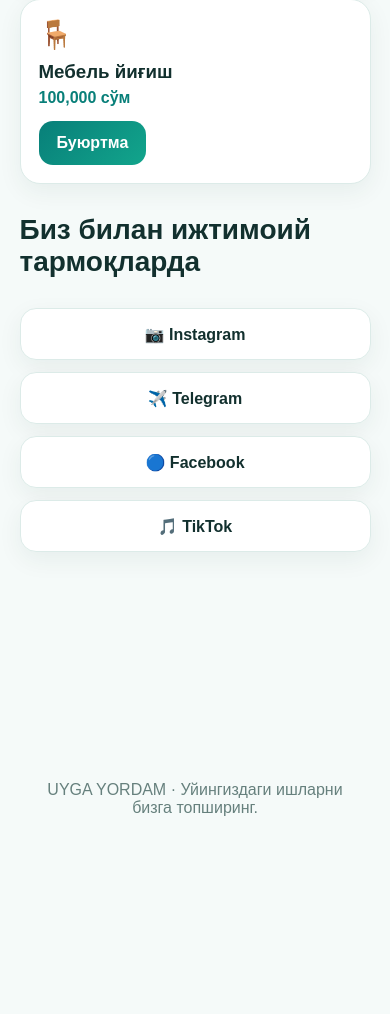
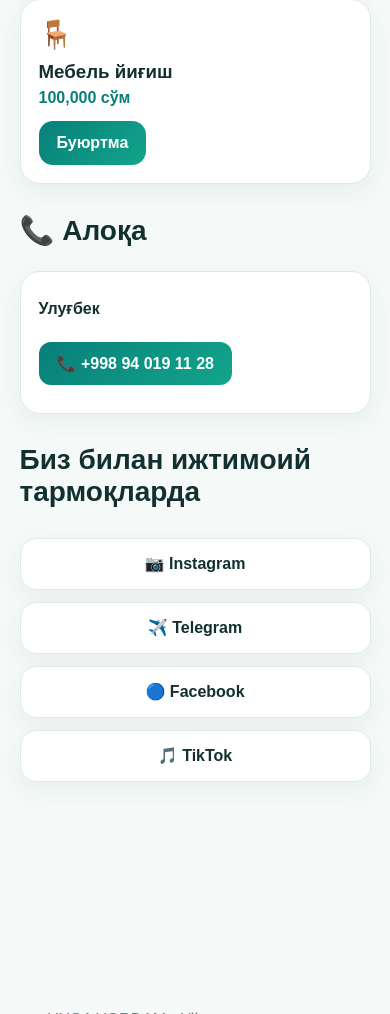
Before and after one commit to muhamedovzamsid2-lang/uyga-yordam, a website: page index.html in a window 390 px wide. Shown: the part 3410-4424 px from the top of the page. Before the commit the page ends 4262 px from the top, so only its background shows below. Drawn offline with Linux system fonts and the light colour scheme.

Commit message:
Қўш: 'Алоқа' секцион Улуғбек контакти билан
## Ўзгариш тавсифи

Мижозга кўринадиган 'Алоқа' (Contact) қисмини қўшдим:
- **Номи:** Улуғбек
- **Телефон:** +998 94 019 11 28
- **Функция:** Телефон номерасини босганда `tel:+998940191128` ишлайди

## Қўлланилган CSS
- Мавжуд дизайн палитрасига мос
- Мобил экранга мослашган (responsive)
- CTA кнопка стилида визуал туркум

## Тест қилинди
- Турлаш ва структура текширилди
- Телефон номерасига босиш (tel: link) ишлайди
- Мавжуд функционалнинг ҳеч нарсаси ўзгарманд (orders, admin, worker, GPS)

```diff
--- a/index.html
+++ b/index.html
@@ -1243,6 +1243,21 @@ button{
 </section>
 
 
+
+<section id="contact" class="section" aria-label="Алоқа">
+  <h2>📞 Алоқа</h2>
+  <div class="panel" style="max-width:560px">
+    <div style="padding:10px 0">
+      <p style="margin:0 0 16px; font-size:16px; color:var(--ink)">
+        <strong>Улуғбек</strong>
+      </p>
+      <a href="tel:+998940191128" style="display:inline-block; margin-top:8px; padding:12px 18px; background:linear-gradient(135deg,var(--p),var(--p2)); color:#fff; border-radius:12px; text-decoration:none; font-weight:800; font-size:16px;">
+        📞 +998 94 019 11 28
+      </a>
+    </div>
+  </div>
+</section>
+
 <section id="social-links" class="section" aria-label="Ижтимоий тармоқлар">
   <h2>Биз билан ижтимоий тармоқларда</h2>
   <div class="social-links">
```
